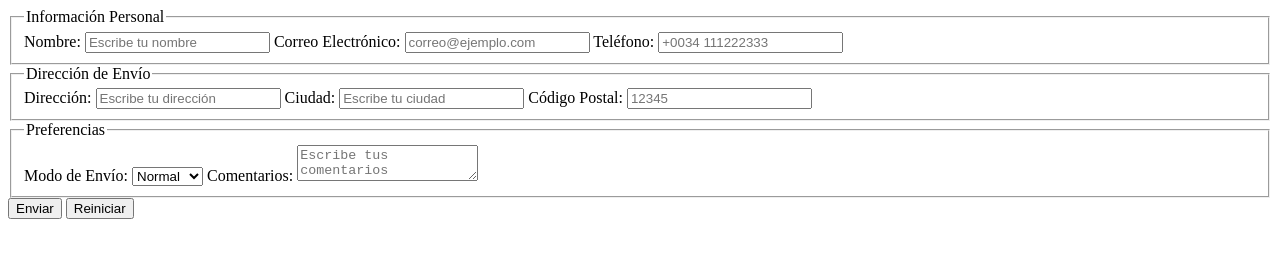
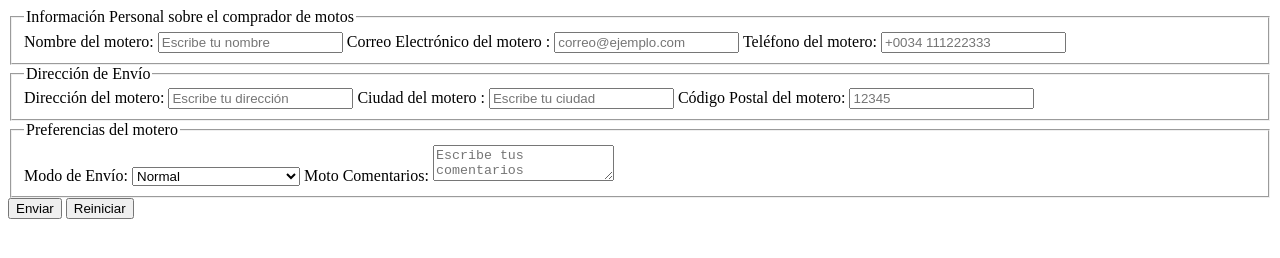
Before and after one commit to RubenTer/TareaUD2, a plain HTML site: page formulario/formulario.html in a window 1280 px wide. Drawn offline with Linux system fonts and the light colour scheme.

Commit message:
Cambio
Cambio

```diff
--- a/formulario/formulario.html
+++ b/formulario/formulario.html
@@ -2,22 +2,22 @@
 <html lang="es">
 <head>
 
-    <title>Formulario de Envío</title>
+    <title>Formulario de Envío de tu moto</title>
 </head>
 <body>
 
     <form nombre="Formulario">
 
         <fieldset>
-            <legend>Información Personal</legend>
+            <legend>Información Personal sobre el comprador de motos</legend>
 
-            <label for="nombre">Nombre:</label>
+            <label for="nombre">Nombre del motero:</label>
             <input type="text" id="nombre" name="nombre" required placeholder="Escribe tu nombre">
 
-            <label for="email">Correo Electrónico:</label>
+            <label for="email">Correo Electrónico del motero :</label>
             <input type="email" id="email" name="email" required placeholder="correo@ejemplo.com">
 
-            <label for="telefono">Teléfono:</label>
+            <label for="telefono">Teléfono del motero:</label>
             <input type="tel" id="telefono" name="telefono" placeholder="+0034 111222333">
 
         </fieldset>
@@ -25,27 +25,27 @@
         <fieldset>
             <legend>Dirección de Envío</legend>
 
-            <label for="direccion">Dirección:</label>
+            <label for="direccion">Dirección del motero:</label>
             <input type="text" id="direccion" name="direccion" required placeholder="Escribe tu dirección">
 
-            <label for="ciudad">Ciudad:</label>
+            <label for="ciudad">Ciudad del motero :</label>
             <input type="text" id="ciudad" name="ciudad" required placeholder="Escribe tu ciudad">
 
-            <label for="codigo_postal">Código Postal:</label>
+            <label for="codigo_postal">Código Postal del motero:</label>
             <input type="text" id="codigo_postal" name="codigo_postal" pattern="[0-9]{5}" required placeholder="12345">
 
         </fieldset>
 
         <fieldset>
-            <legend>Preferencias</legend>
+            <legend>Preferencias del motero</legend>
 
             <label for="modo_envio">Modo de Envío:</label>
             <select id="modo_envio" name="modo_envio" required>
                 <option value="normal">Normal</option>
-                <option value="express">Express</option>
+                <option value="express">Express cómo las motos</option>
             </select>
 
-            <label for="comentarios">Comentarios:</label>
+            <label for="comentarios">Moto Comentarios:</label>
             <textarea id="comentarios" name="comentarios" placeholder="Escribe tus comentarios"></textarea>
 
         </fieldset>
```
Also changed, not shown: formulario/formulario copia.html (deleted, +0 -59 lines), cosas.html (deleted), 2 other files.
